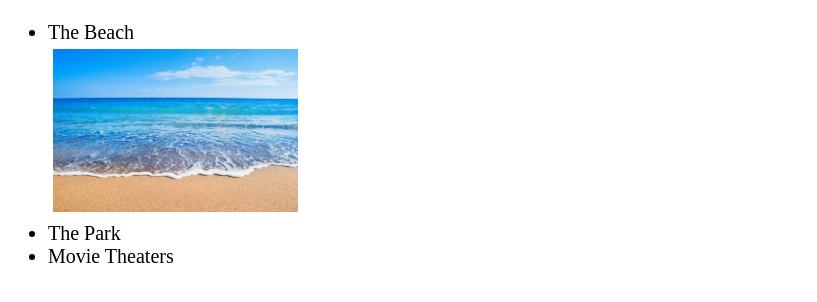
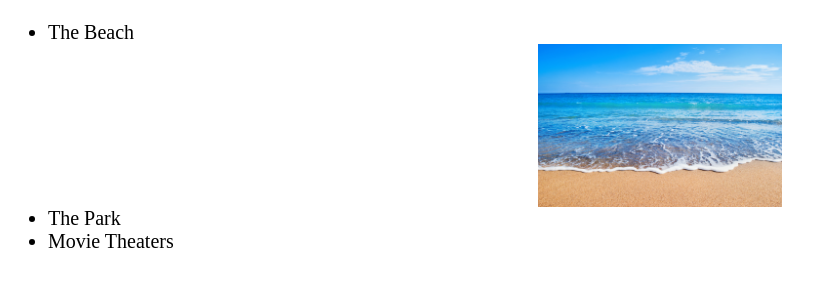
Before and after one commit to a-shevlin/my-first-webpage, a plain HTML site: page favorite-places.html in a window 1280 px wide. Shown: the part 66-368 px from the top of the page, without its empty margins (0-817 px from the left). Drawn offline with Linux system fonts and the light colour scheme.

Commit message:
Add class to image on favorite-places.html and update css to match.

```diff
--- a/css/styles3.css
+++ b/css/styles3.css
@@ -25,8 +25,10 @@ ul{
   text-align:justify;
   font-size:20px;
 }
-img{
+.center{
+  display:block;
   max-width:20%;
   height:auto;
-  margin:5px;
+  margin-left:auto;
+  margin-right:auto;
 }
--- a/favorite-places.html
+++ b/favorite-places.html
@@ -8,7 +8,7 @@
   <h1>My Favorite Places</h1>
   <ul>
     <li>The Beach</li>
-    <img src="img/beach.jpg" alt="A photo of the beach">
+    <img src="img/beach.jpg" alt="A photo of the beach" class="center">
     <li>The Park</li>
     <li>Movie Theaters</li>
   </ul>
```
